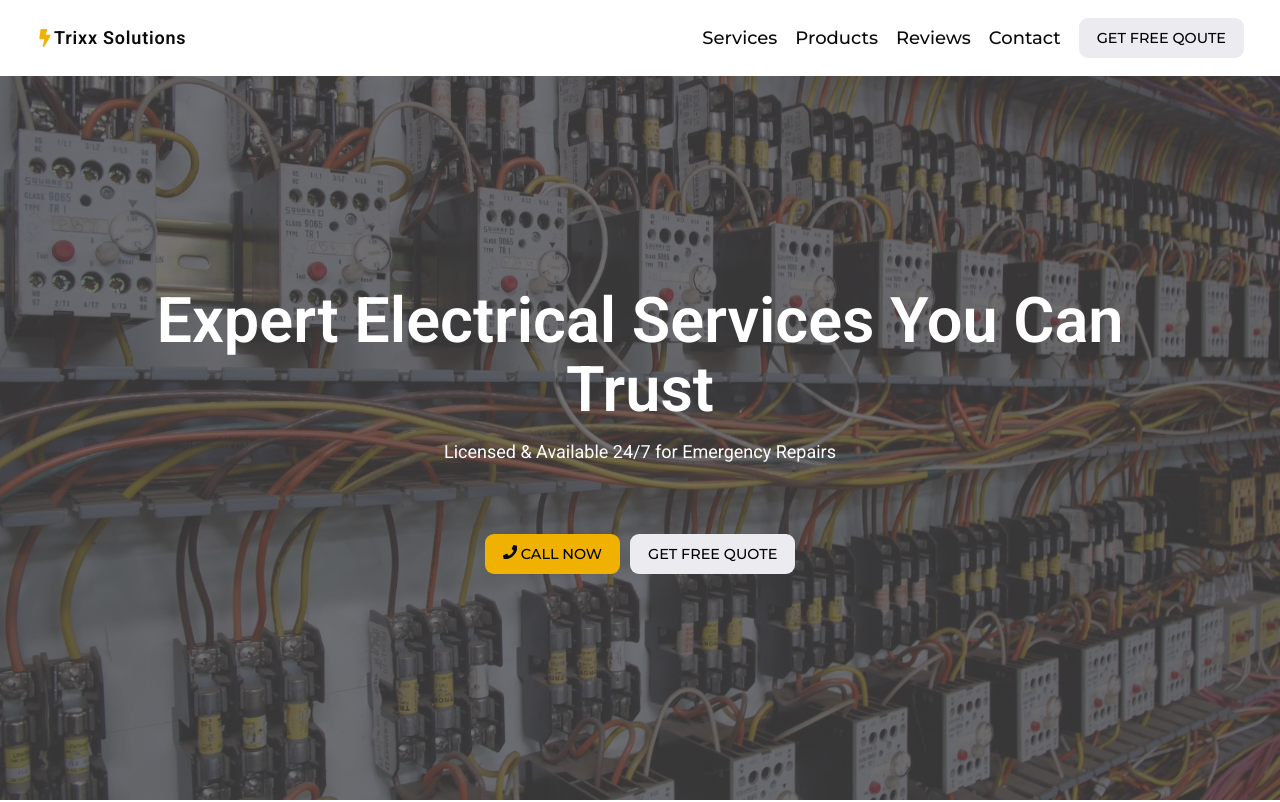
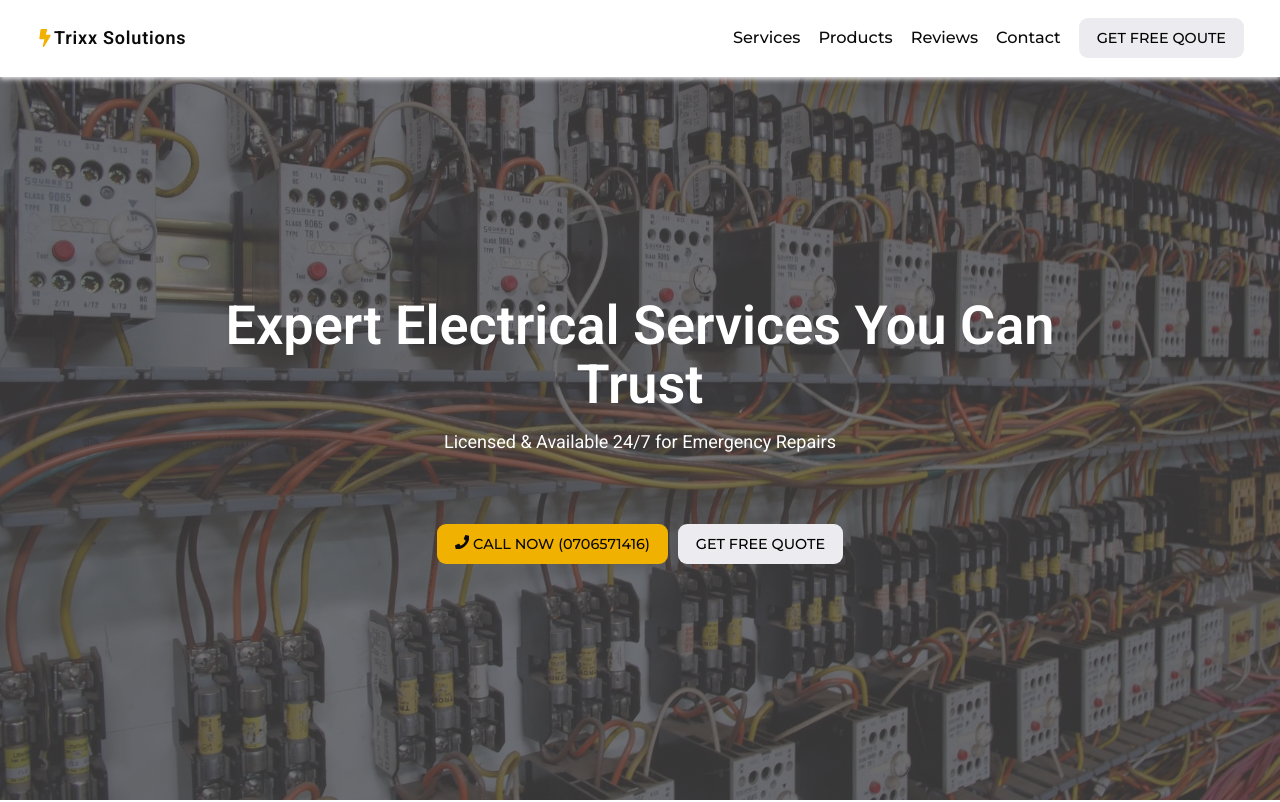
Before and after one commit to Gi-Joe254/E-shop, a React (Vite) app in the folder client/: page / in a window 1280 px wide. Shown: the top 802 px of the page. Built offline with nearby package versions, Linux system fonts and the light colour scheme; no server answers.

Commit message:
added call functionality for call btn

```diff
--- a/client/src/components/hero.css
+++ b/client/src/components/hero.css
@@ -43,6 +43,9 @@
 .callBtn {
     background-color: var(--button-bg);
 }
+.callBtn > a {
+    color: var(--text);
+}
 .callBtn > svg {
     color: var(--text);
 }
@@ -68,7 +71,7 @@
         padding: 40px 0;
     }
     .hero > h1 {
-        font-size: 3.5rem;
-        max-width: 80%;
+        font-size: 3rem;
+        max-width: 70%;
     }
 }
--- a/client/src/components/hero.jsx
+++ b/client/src/components/hero.jsx
@@ -1,14 +1,23 @@
 import { FaPhone } from "react-icons/fa"
 import "./hero.css"
 
-export default function Hero() {
+export default function Hero({contRef}) {
     return(
         <section className="hero">
             <h1>Expert Electrical Services You Can Trust</h1>
             <p>Licensed & Available 24/7 for Emergency Repairs</p>
             <div className="heroBtns">
-                <button className="callBtn"><FaPhone />  Call Now</button>
-                <button className="quoteBtn">Get Free Quote</button>
+
+                <button className="callBtn">
+                    <a href="tel:+254706571416"><FaPhone />  Call Now (0706571416)</a>
+                </button>
+
+                <button
+                    className="quoteBtn"
+                    onClick={()=> {contRef.current.scrollIntoView()}}
+                >
+                    Get Free Quote
+                </button>
             </div>
 
         </section>
--- a/client/src/components/nav.css
+++ b/client/src/components/nav.css
@@ -11,18 +11,16 @@
 }
 
 .desktopNav{
-    position: fixed;
-    top: 0;
-    width: 100%;
-    z-index: 100;
     display: none;
     justify-content: space-between;
     align-items: center;
     padding: 1rem 2rem;
-    font-size: 0.9rem;
+
     gap: 0.75rem;
     background-color: var(--bg);
-
+}
+.desktopNav > div {
+    font-size: 0.9rem;
 }
 .quoteBtn {
     background-color: var(--muted);
--- a/client/src/pages/home.jsx
+++ b/client/src/pages/home.jsx
@@ -75,7 +75,9 @@ export default function Home() {
                 contRef={cont}
             />
 
-            <Hero />
+            <Hero
+                contRef={cont}
+            />
 
             <section
                 className="services"
@@ -164,7 +166,41 @@ export default function Home() {
                 <p>Don't just take our word for it - see what our satisfied customers have to say</p>
                 <div className="reviewCards">
                     <Review
-                        name='Joseph Gacheru'
+                        name="Mary Wanjiku"
+                        location="Ruiru"
+                        message="Great experience from start to finish. The team arrived on time, explained everything clearly, and completed the job neatly. Very reliable and affordable service."
+                        rating="*****"
+                    />
+
+                    <Review
+                        name="Peter Mwangi"
+                        location="Thika"
+                        message="I was impressed by how fast they responded to my emergency call. The wiring issue was fixed quickly and safely. Definitely my go-to electricians."
+                        rating="****"
+                    />
+
+                    <Review
+                        name="Grace Njeri"
+                        location="Kiambu Road"
+                        message="Professional and honest service. They helped upgrade our lighting and gave useful advice without pushing unnecessary costs. Highly recommended."
+                        rating="****"
+                    />
+
+                    <Review
+                        name="Daniel Kariuki"
+                        location="Juja"
+                        message="Excellent workmanship and very friendly technicians. Everything was done efficiently and the place was left clean. I would use their services again."
+                        rating="*****"
+                    />
+
+                    <Review
+                        name="Lucy Achieng"
+                        location="Githurai"
+                        message="Very dependable service. They diagnosed the problem quickly and fixed it the same day. Good communication and fair pricing."
+                        rating="****"
+                    />
+                    <Review
+                        name='John Sabimana'
                         location='Kiambu'
                         message='Absolutely fantastic service! They came out the same day to fix our electrical issue. The technician was professional, knowledgeable, and very thorough. Highly recommend!'
                         rating='****'
```
